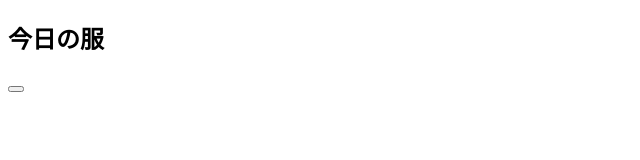
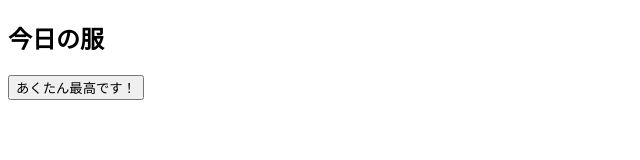
Before and after one commit to akukin-sankakukin/kyo-no-fuku, a plain HTML site: page index.html in a window 1280 px wide. Shown: the whole page, without its empty margins (0-640 px from the left). Drawn offline with Linux system fonts and the light colour scheme.

Commit message:
Update index.html
空く短最恐です

```diff
--- a/index.html
+++ b/index.html
@@ -7,13 +7,13 @@
 </head>
 <body>
     <h2>今日の服</h2>
-    <button type="button" id="btn1" onclick="Aclick"></button>
+    <button type="button" id="btn1" onclick="Aclick">あくたん最高です！</button>
     <script>
 
         function Aclick(y) {
             x.textContent = 'なんでもいいんすか';
         }
-        print('あくたん最高！')
+
 
 
     </script>
```
